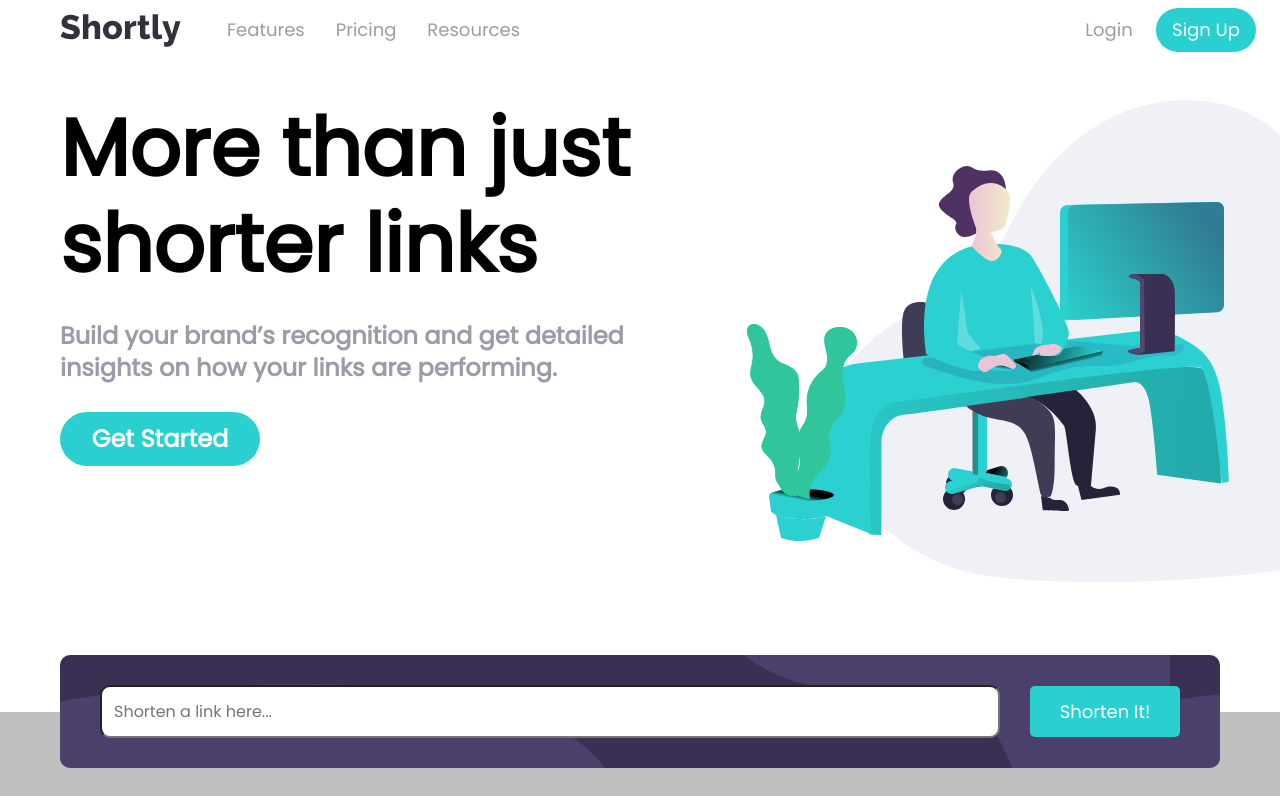
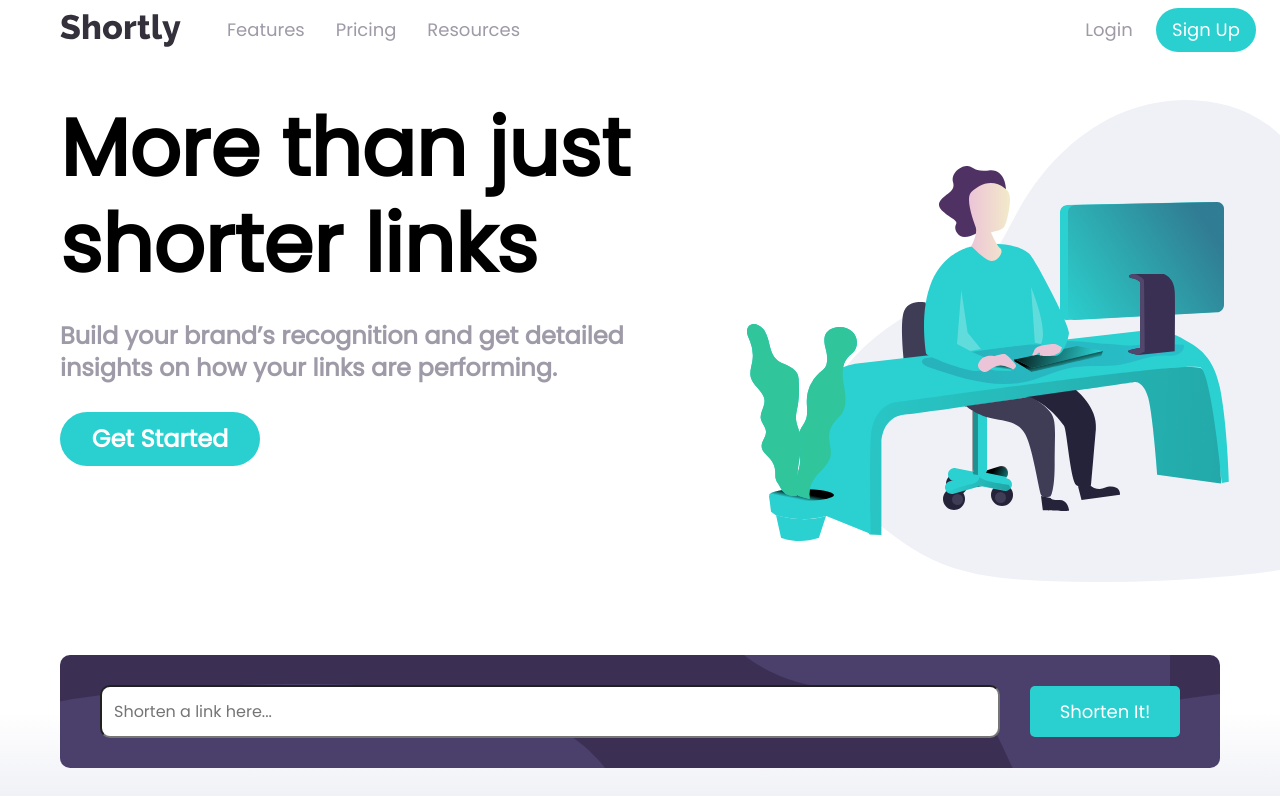
Before and after one commit to hoangviet1993/url-shortener, a React (Create React App) app: page / in a window 1280 px wide. Shown: the top 796 px of the page. Built offline with nearby package versions, Linux system fonts and the light colour scheme.

Commit message:
Change split background color to gray to match design mock

```diff
--- a/src/components/Sections/ShortenDemo/ShortenDemo.css
+++ b/src/components/Sections/ShortenDemo/ShortenDemo.css
@@ -1,11 +1,11 @@
 .split-color-container {
   padding: 30px 0;
   background: -moz-linear-gradient(
-    top, rgb(255,255,255) 50%, hsl(0, 0%, 75%) 50%);
+    top, rgb(255,255,255) 50%, #F0F1F6);
   background: -webkit-linear-gradient(
-    top, rgb(255,255,255) 50%,hsl(0, 0%, 75%) 50%);
+    top, rgb(255,255,255) 50%,#F0F1F6);
   background: linear-gradient(
-    to bottom, rgb(255,255,255) 50%,hsl(0, 0%, 75%) 50%);
+    to bottom, rgb(255,255,255) 50%,#F0F1F6);
 }
 
 .violet-container {
```
